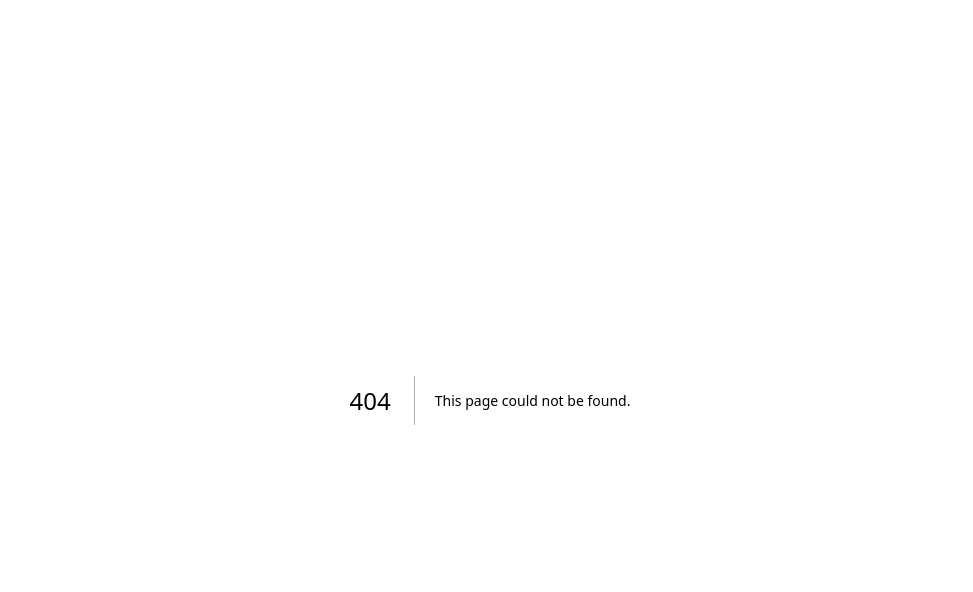
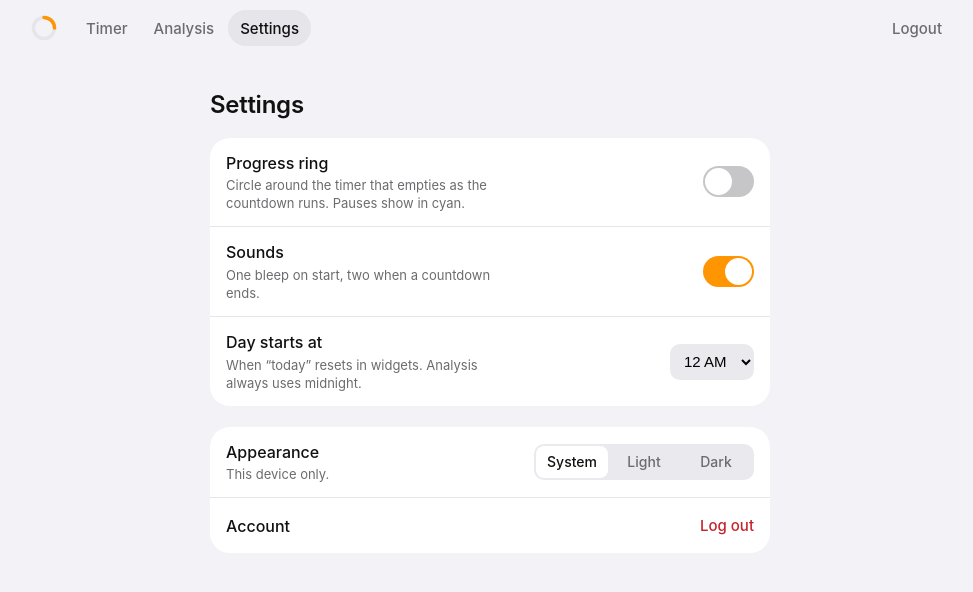
Before and after one commit to madhurstudies/lockIn, a Next.js app: page /settings in a window 1280 px wide. Before the commit this address had no page. Shown: the top 592 px of the page, without its empty margins (150-1123 px from the left). Built offline with nearby package versions, Linux system fonts and the light colour scheme.

Commit message:
Add synced settings page, settings nav, tab icons

```diff
--- /dev/null
+++ b/app/(app)/settings/page.tsx
@@ -0,0 +1,8 @@
+import { connection } from "next/server";
+import SettingsView from "@/components/SettingsView";
+import { getSettings } from "@/lib/store";
+
+export default async function Settings() {
+  await connection();
+  return <SettingsView initial={await getSettings()} />;
+}
--- /dev/null
+++ b/app/api/settings/route.ts
@@ -0,0 +1,13 @@
+import { NextResponse } from "next/server";
+import { sanitize } from "@/lib/settings";
+import { getSettings, saveSettings } from "@/lib/store";
+
+export async function GET() {
+  return NextResponse.json(await getSettings());
+}
+
+export async function PUT(req: Request) {
+  const patch = sanitize(await req.json().catch(() => null));
+  if (!patch) return NextResponse.json({ error: "Bad request" }, { status: 400 });
+  return NextResponse.json(await saveSettings(patch));
+}
--- a/app/globals.css
+++ b/app/globals.css
@@ -81,12 +81,12 @@ main { max-width: 960px; margin: 0 auto; padding: 8px 16px 48px; }
 .login { max-width: 360px; margin: 0 auto; padding: 18vh 16px 32px; display: grid; gap: 24px; }
 .login h1 { font-size: 24px; font-weight: 600; letter-spacing: -0.01em; margin: 0; display: flex; align-items: center; gap: 12px; }
 .group { background: var(--surface); border-radius: var(--radius-card); overflow: hidden; }
-.group input {
+.login .group input {
   display: block; width: 100%; height: 52px; padding: 0 16px; border: 0; background: none; font-size: 17px;
 }
-.group input + input { border-top: 1px solid var(--rule); }
-.group input::placeholder { color: var(--muted); }
-.group input:focus-visible { outline-offset: -2px; border-radius: var(--radius-card); }
+.login .group input + input { border-top: 1px solid var(--rule); }
+.login .group input::placeholder { color: var(--muted); }
+.login .group input:focus-visible { outline-offset: -2px; border-radius: var(--radius-card); }
 .primary {
   height: 52px; border-radius: var(--radius-control); background: var(--accent); color: var(--on-accent);
   font-weight: 600; font-size: 17px; width: 100%;
@@ -175,3 +175,24 @@ main { max-width: 960px; margin: 0 auto; padding: 8px 16px 48px; }
 .list li + li { border-top: 1px solid var(--rule); }
 .list li:first-child { padding-top: 0; }
 .sub { display: block; font-size: 13px; margin-top: 2px; }
+
+/* settings */
+.bar .hide-narrow { display: none; }
+@media (min-width: 480px) { .bar .hide-narrow { display: inline-flex; } }
+.pagetitle { font-size: 24px; font-weight: 600; letter-spacing: -0.01em; margin: 0 0 16px; }
+.settings { max-width: 560px; margin: 24px auto 0; }
+.settings .group { overflow: visible; }
+.srow { display: flex; align-items: center; justify-content: space-between; gap: 16px; padding: 14px 16px; min-height: 56px; }
+.srow + .srow { border-top: 1px solid var(--rule); }
+.stitle { font-weight: 500; font-size: 16px; }
+.shint { font-size: 13px; margin-top: 2px; max-width: 36ch; }
+.switch { appearance: none; flex: none; width: 51px; height: 31px; border-radius: 999px; background: var(--control); position: relative; cursor: pointer; margin: 0; }
+.switch::after { content: ""; position: absolute; top: 2px; left: 2px; width: 27px; height: 27px; border-radius: 50%; background: #fff; }
+.switch:checked { background: var(--accent); }
+.switch:checked::after { transform: translateX(20px); }
+@media (prefers-reduced-motion: no-preference) { .switch::after { transition: transform 0.15s; } }
+.select { height: 36px; padding: 0 10px; border-radius: 10px; border: 0; background: var(--raised); font-size: 15px; }
+.seg.slim { width: 220px; flex: none; }
+.settings .seg { background: var(--raised); }
+.settings .seg button[aria-pressed="true"] { background: var(--thumb); }
+.textbtn { color: var(--negative); font-weight: 500; }
--- a/app/layout.tsx
+++ b/app/layout.tsx
@@ -4,6 +4,13 @@ import "./globals.css";
 export const metadata: Metadata = {
   title: "Lock In",
   description: "Focus timer and analysis",
+  icons: {
+    icon: [
+      { url: "/icons/icon-32.png", sizes: "32x32", type: "image/png" },
+      { url: "/icons/icon-192.png", sizes: "192x192", type: "image/png" },
+    ],
+    apple: "/icons/icon-192.png",
+  },
   appleWebApp: { capable: true, title: "Lock In", statusBarStyle: "black-translucent" },
 };
 
--- a/components/Header.tsx
+++ b/components/Header.tsx
@@ -6,18 +6,11 @@ import Logo from "./Logo";
 const links = [
   ["/", "Timer"],
   ["/analysis", "Analysis"],
+  ["/settings", "Settings"],
 ] as const;
 
 export default function Header() {
   const path = usePathname();
-
-  function toggleTheme() {
-    const el = document.documentElement;
-    const dark = getComputedStyle(el).colorScheme === "dark";
-    const next = dark ? "light" : "dark";
-    el.dataset.theme = next;
-    try { localStorage.setItem("theme", next); } catch {}
-  }
 
   async function logout() {
     await fetch("/api/logout", { method: "POST" });
@@ -32,12 +25,7 @@ export default function Header() {
           <Link key={href} href={href} aria-current={path === href ? "page" : undefined}>{label}</Link>
         ))}
       </nav>
-      <button className="quiet icon" onClick={toggleTheme} aria-label="Toggle light or dark theme">
-        <svg width="18" height="18" viewBox="0 0 24 24" fill="none" stroke="currentColor" strokeWidth="1.6" strokeLinecap="round" aria-hidden="true">
-          <circle cx="12" cy="12" r="8.5" /><path d="M12 3.5v17" /><path d="M12 3.5a8.5 8.5 0 0 1 0 17z" fill="currentColor" />
-        </svg>
-      </button>
-      <button className="quiet" onClick={logout}>Logout</button>
+      <button className="quiet hide-narrow" onClick={logout}>Logout</button>
     </header>
   );
 }
--- /dev/null
+++ b/components/SettingsView.tsx
@@ -0,0 +1,78 @@
+"use client";
+import { useState } from "react";
+import type { Settings } from "@/lib/settings";
+
+const hourLabel = (h: number) => `${h % 12 || 12} ${h < 12 ? "AM" : "PM"}`;
+type Theme = "system" | "light" | "dark";
+
+function Row({ title, hint, children }: { title: string; hint?: string; children: React.ReactNode }) {
+  return (
+    <div className="srow">
+      <div>
+        <div className="stitle">{title}</div>
+        {hint && <div className="muted shint">{hint}</div>}
+      </div>
+      {children}
+    </div>
+  );
+}
+
+export default function SettingsView({ initial }: { initial: Settings }) {
+  const [s, setS] = useState(initial);
+  const [error, setError] = useState("");
+  const [theme, setTheme] = useState<Theme>(() => {
+    try { return (localStorage.getItem("theme") as Theme) || "system"; } catch { return "system"; }
+  });
+
+  async function update(patch: Partial<Settings>) {
+    const prev = s;
+    setS({ ...s, ...patch }); // optimistic
+    setError("");
+    const r = await fetch("/api/settings", { method: "PUT", headers: { "content-type": "application/json" }, body: JSON.stringify(patch) });
+    if (!r.ok) { setS(prev); setError("Couldn't save. Try again."); }
+  }
+
+  function pickTheme(t: Theme) {
+    setTheme(t);
+    const el = document.documentElement;
+    try {
+      if (t === "system") { localStorage.removeItem("theme"); el.removeAttribute("data-theme"); }
+      else { localStorage.setItem("theme", t); el.setAttribute("data-theme", t); }
+    } catch {}
+  }
+
+  async function logout() {
+    await fetch("/api/logout", { method: "POST" });
+    location.href = "/login";
+  }
+
+  return (
+    <div className="settings">
+      <h1 className="pagetitle">Settings</h1>
+      <div className="group">
+        <Row title="Progress ring" hint="Circle around the timer that empties as the countdown runs. Pauses show in cyan.">
+          <input type="checkbox" role="switch" className="switch" checked={s.ring} onChange={(e) => update({ ring: e.target.checked })} aria-label="Progress ring" />
+        </Row>
+        <Row title="Sounds" hint="One bleep on start, two when a countdown ends.">
+          <input type="checkbox" role="switch" className="switch" checked={s.sounds} onChange={(e) => update({ sounds: e.target.checked })} aria-label="Sounds" />
+        </Row>
+        <Row title="Day starts at" hint="When “today” resets in widgets. Analysis always uses midnight.">
+          <select className="select" value={s.dayStartHour} onChange={(e) => update({ dayStartHour: Number(e.target.value) })} aria-label="Day starts at">
+            {Array.from({ length: 24 }, (_, h) => <option key={h} value={h}>{hourLabel(h)}</option>)}
+          </select>
+        </Row>
+      </div>
+      <p className="error" role="alert">{error}</p>
+      <div className="group">
+        <Row title="Appearance" hint="This device only.">
+          <div className="seg slim" role="group" aria-label="Appearance">
+            {(["system", "light", "dark"] as const).map((t) => (
+              <button key={t} aria-pressed={theme === t} onClick={() => pickTheme(t)}>{t[0].toUpperCase() + t.slice(1)}</button>
+            ))}
+          </div>
+        </Row>
+        <Row title="Account"><button className="textbtn" onClick={logout}>Log out</button></Row>
+      </div>
+    </div>
+  );
+}
--- /dev/null
+++ b/lib/settings.ts
@@ -0,0 +1,32 @@
+export const WIDGET_IDS = ["focus-today"] as const;
+export type WidgetId = (typeof WIDGET_IDS)[number];
+
+export type Settings = {
+  ring: boolean; // countdown progress ring with pause ticks
+  sounds: boolean;
+  dayStartHour: number; // 0-23, when "today" resets for widgets
+  widgets: WidgetId[];
+};
+
+export const DEFAULTS: Settings = { ring: false, sounds: true, dayStartHour: 0, widgets: [] };
+
+/** Keep only known keys with valid values; returns null if any provided key is invalid. */
+export function sanitize(x: unknown): Partial<Settings> | null {
+  if (!x || typeof x !== "object") return null;
+  const o = x as Record<string, unknown>;
+  const out: Partial<Settings> = {};
+  for (const k of ["ring", "sounds"] as const) {
+    if (k in o) { if (typeof o[k] !== "boolean") return null; out[k] = o[k]; }
+  }
+  if ("dayStartHour" in o) {
+    const h = o.dayStartHour;
+    if (typeof h !== "number" || !Number.isInteger(h) || h < 0 || h > 23) return null;
+    out.dayStartHour = h;
+  }
+  if ("widgets" in o) {
+    const w = o.widgets;
+    if (!Array.isArray(w) || !w.every((i) => (WIDGET_IDS as readonly unknown[]).includes(i))) return null;
+    out.widgets = [...new Set(w)] as WidgetId[];
+  }
+  return out;
+}
--- a/lib/store.ts
+++ b/lib/store.ts
@@ -1,4 +1,5 @@
 import { randomUUID } from "node:crypto";
+import { DEFAULTS, type Settings } from "./settings";
 import { get, set } from "./db";
 import { elapsedMs, isPaused, MAX_PLANNED_MS, type Mode, type Session, type Tag } from "./session";
 
@@ -61,3 +62,13 @@ export async function addTag(name: unknown, color: unknown): Promise<Tag> {
   await set("tags", [...(await getTags()), tag]);
   return tag;
 }
+
+export async function getSettings(): Promise<Settings> {
+  return { ...DEFAULTS, ...((await get<Partial<Settings>>("settings")) ?? {}) };
+}
+
+export async function saveSettings(patch: Partial<Settings>): Promise<Settings> {
+  const next = { ...(await getSettings()), ...patch };
+  await set("settings", next);
+  return next;
+}
```
Also changed, not shown: public/icons/icon-32.png (added), 1 other file (tests, documents, lock files or other folders).
